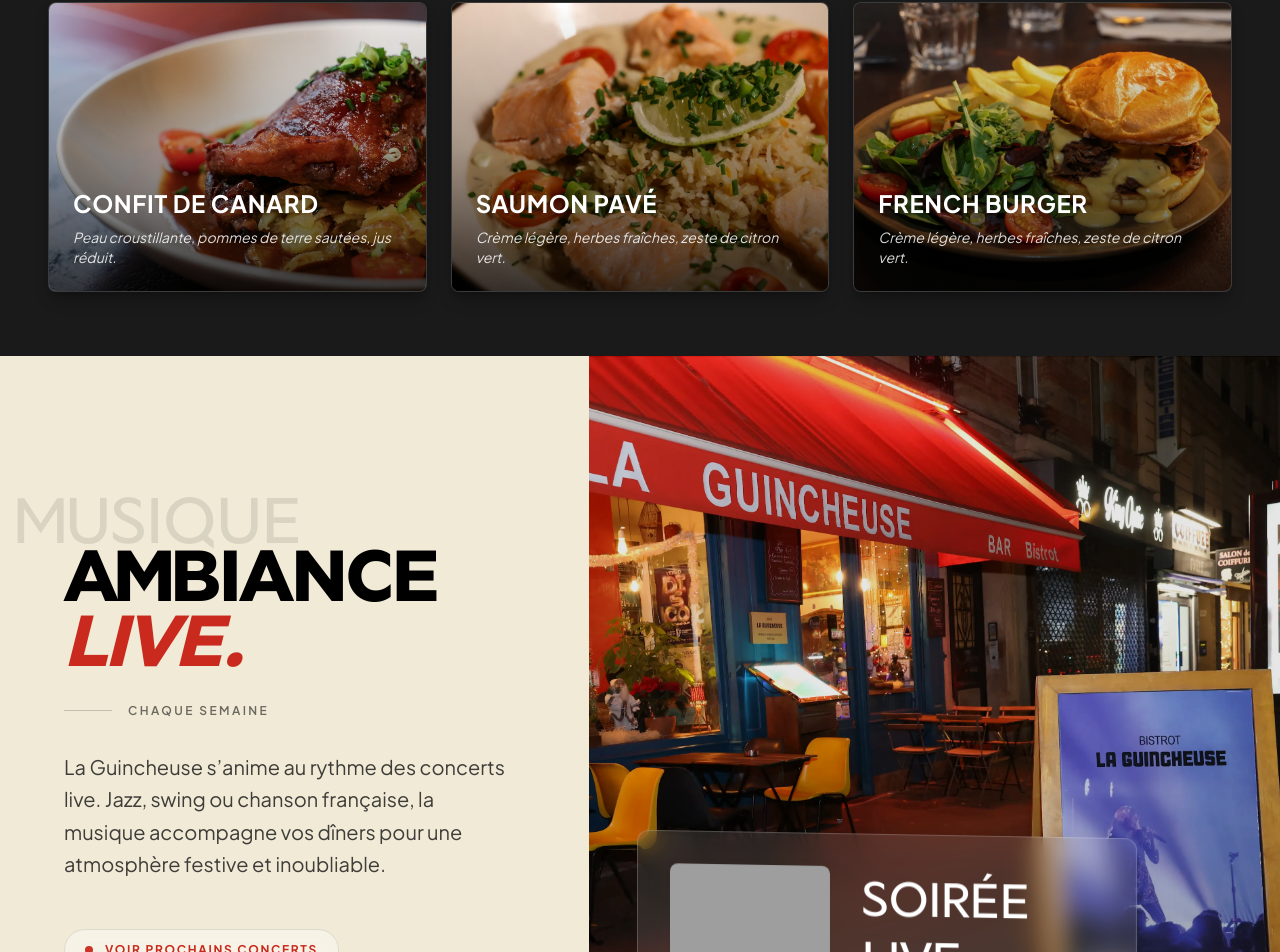
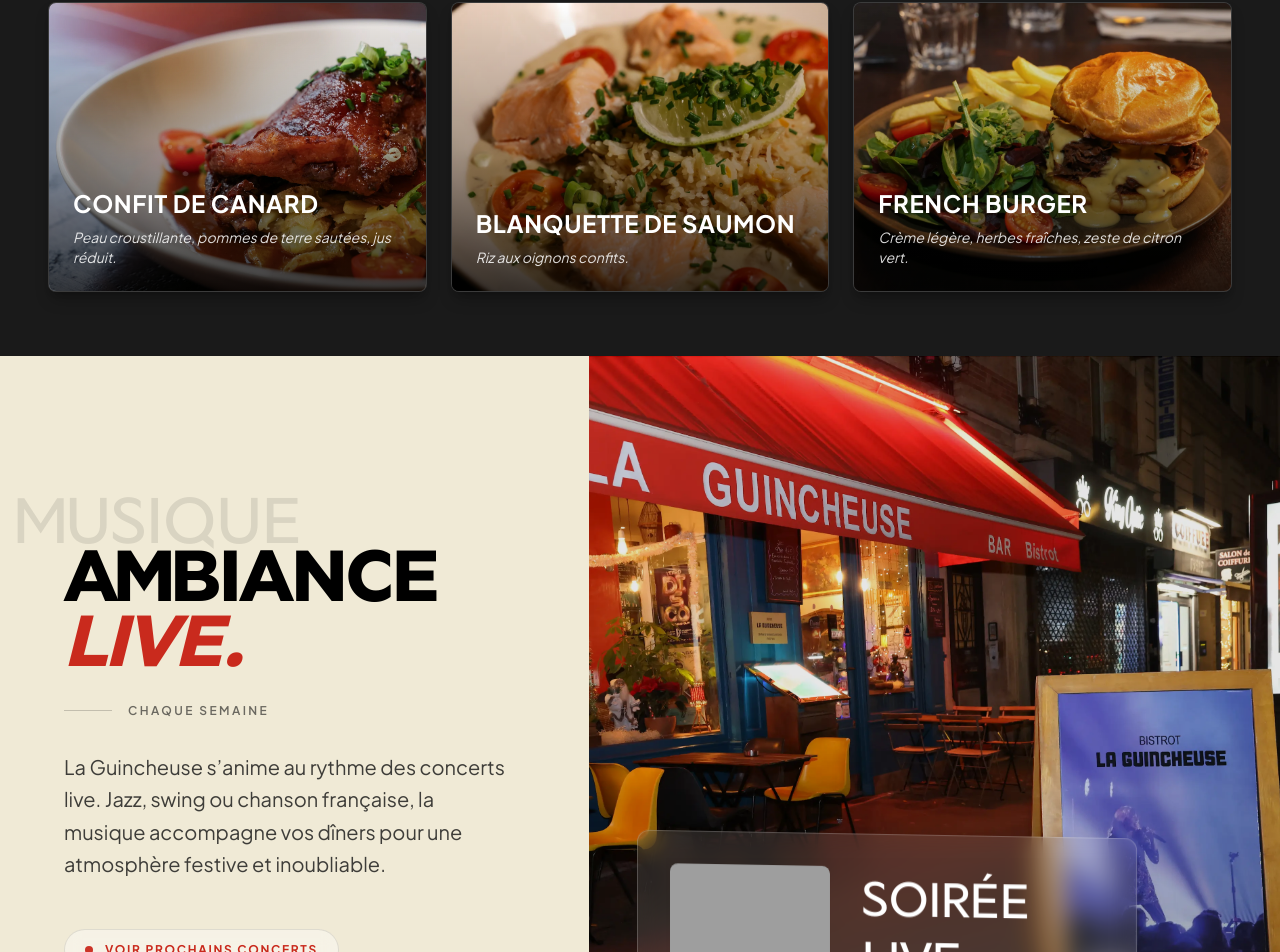
Before and after one commit to mayi0815/laguincheuse, a Next.js app in the folder web/: page / in a window 1280 px wide. Shown: the part 1776-2728 px from the top of the page. Built offline with nearby package versions, Linux system fonts and the light colour scheme; grey boxes are pictures that could not be loaded.

Commit message:
update :  title saumon home page

```diff
--- a/web/src/app/page.tsx
+++ b/web/src/app/page.tsx
@@ -45,8 +45,8 @@ const dishes = [
     image: "/common/confit_de_canard_apercu.webp",
   },
   {
-    title: "Saumon Pavé",
-    description: "Crème légère, herbes fraîches, zeste de citron vert.",
+    title: "Blanquette de saumon",
+    description: "Riz aux oignons confits.",
     image: "/common/saumonpave.webp",
   },
   {
```
